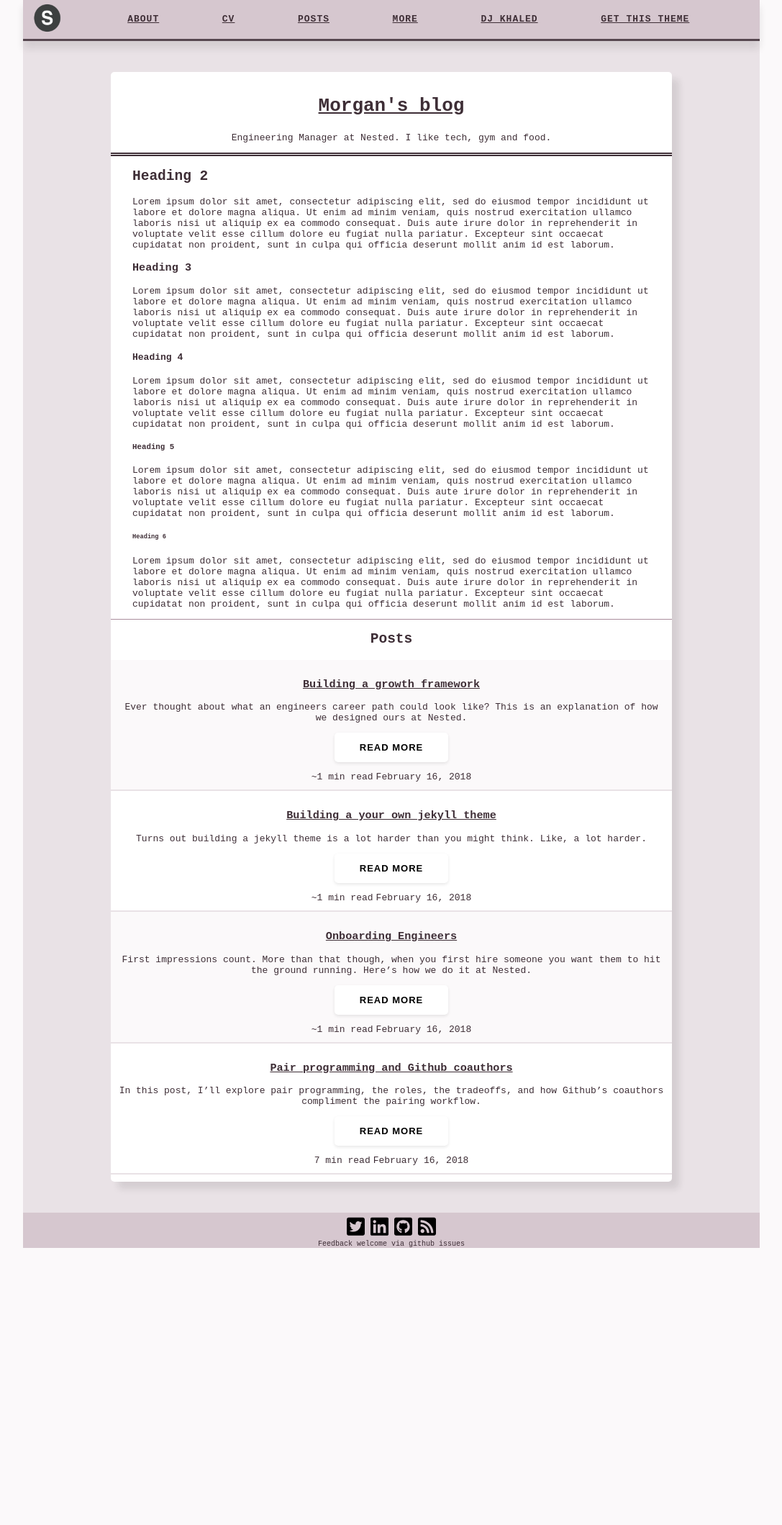
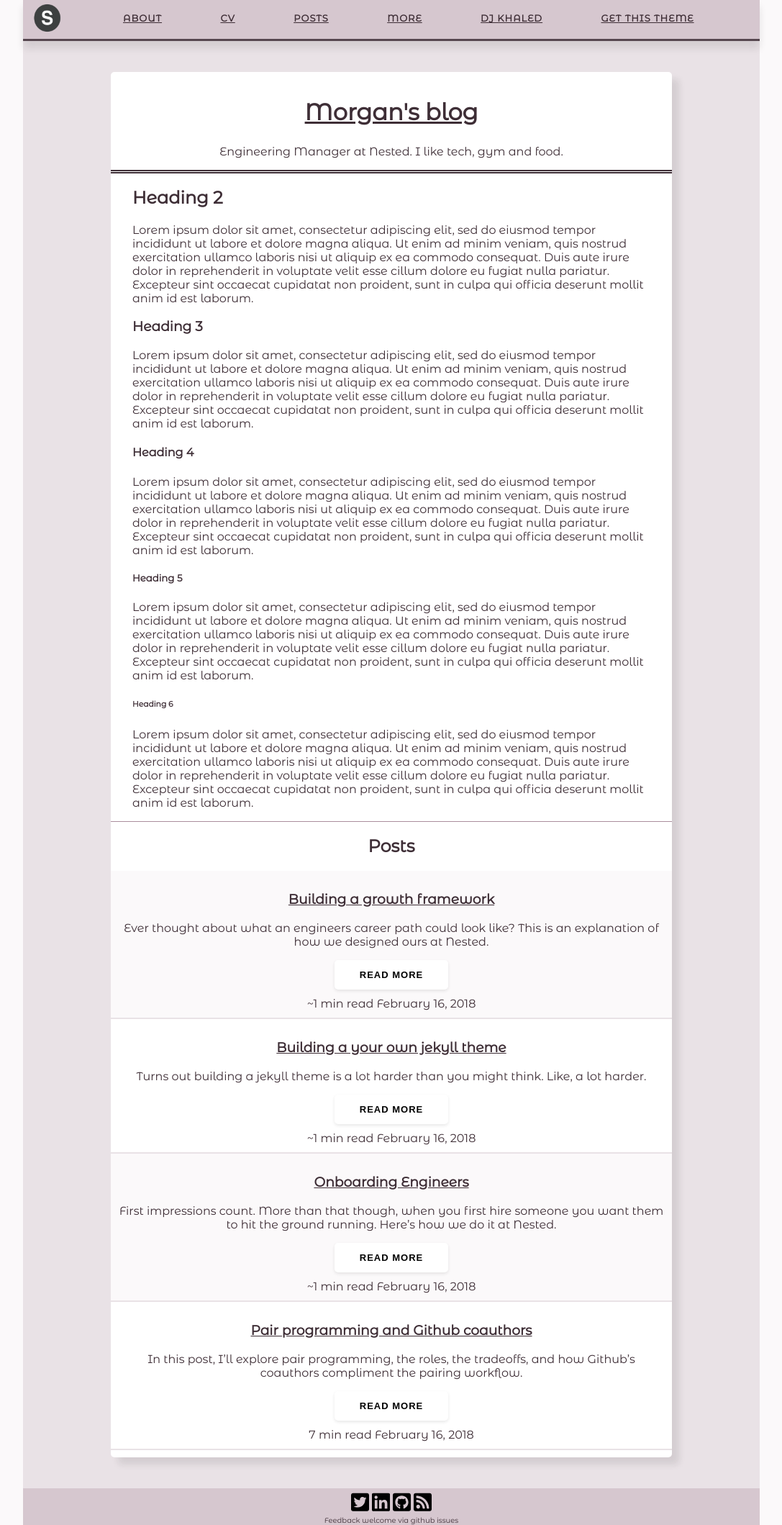
Before and after one commit to sadir/jekyll-sadir, a Jekyll site: the page built from index.html.md, in a window 1280 px wide. Shown: the whole page at 72% size, without its empty margins (96-1183 px from the left). Built offline with Jekyll 4.4.1, drawn with Linux system fonts in a browser that asks for light colours; before the commit the page ends 1734 px from its top, so only the background shows below that.

Commit message:
Use montserrat font

```diff
--- a/_sass/typography.scss
+++ b/_sass/typography.scss
@@ -8,7 +8,12 @@ h1 {
   font-size: 2em;
 }
 
+@font-face {
+  font-family: 'montserrat';
+  src: url('/assets/fonts/MontserratAlternates-Regular.ttf');
+}
+
 a, em, h1, h2, h3, h4, h5, h6, p, span, time, ul, ol, li, tr, td {
   color: map-get($thistle, extra-dark);
-  font-family: monospace;
+  font-family: 'montserrat', sans-serif;
 }
```
Also changed, not shown: assets/fonts/MontserratAlternates-Black.ttf (added), assets/fonts/MontserratAlternates-BlackItalic.ttf (added), assets/fonts/MontserratAlternates-Bold.ttf (added), assets/fonts/MontserratAlternates-BoldItalic.ttf (added), assets/fonts/MontserratAlternates-ExtraBold.ttf (added), assets/fonts/MontserratAlternates-ExtraBoldItalic.ttf (added), assets/fonts/MontserratAlternates-ExtraLight.ttf (added), assets/fonts/MontserratAlternates-ExtraLightItalic.ttf (added), assets/fonts/MontserratAlternates-Italic.ttf (added), assets/fonts/MontserratAlternates-Light.ttf (added), assets/fonts/MontserratAlternates-LightItalic.ttf (added), assets/fonts/MontserratAlternates-Medium.ttf (added), assets/fonts/MontserratAlternates-MediumItalic.ttf (added), assets/fonts/MontserratAlternates-Regular.ttf (added), 4 more files.
